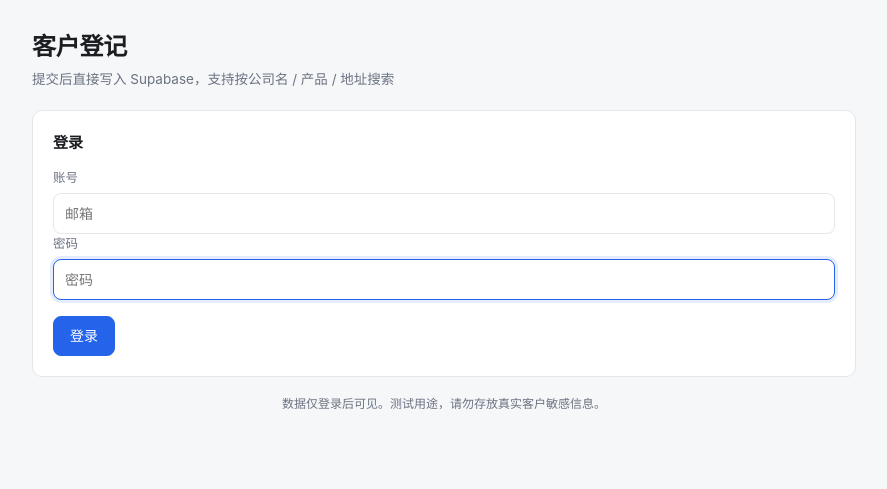
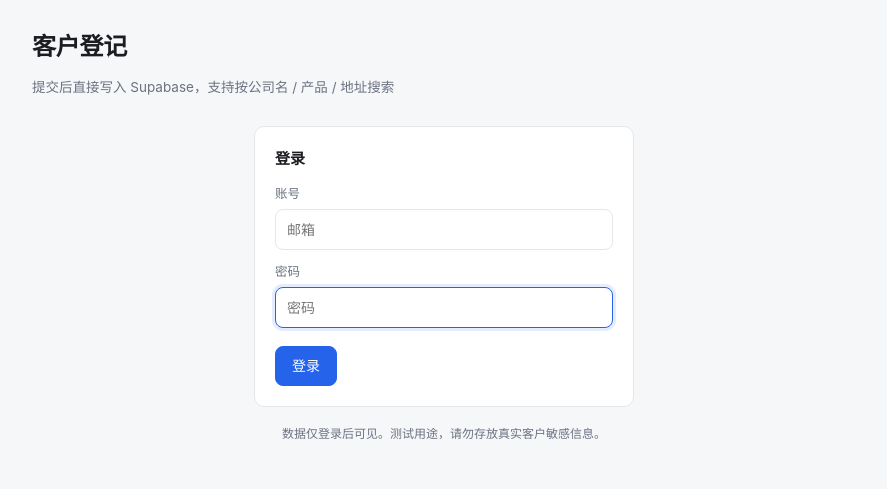
Before and after one commit to PengyuanBruce/crm-test, a plain HTML site: page index.html in a window 1280 px wide. Shown: the whole page, without its empty margins (196-1083 px from the left). Drawn offline with nearby package versions, Linux system fonts and the light colour scheme.

Commit message:
feat: 增加登录门禁（Supabase Auth 单账号），数据权限收紧为 authenticated

```diff
--- a/style.css
+++ b/style.css
@@ -24,8 +24,33 @@ body {
 
 .wrap { max-width: 860px; margin: 0 auto; padding: 28px 18px 60px; }
 
+[hidden] { display: none !important; }
+
+.head-row {
+  display: flex;
+  align-items: center;
+  justify-content: space-between;
+  gap: 12px;
+}
+
 .head h1 { margin: 0 0 4px; font-size: 24px; font-weight: 600; letter-spacing: -.01em; }
-.sub { margin: 0 0 20px; color: var(--muted); font-size: 13.5px; }
+.sub { margin: 8px 0 20px; color: var(--muted); font-size: 13.5px; }
+
+.login-card {
+  max-width: 380px;
+  margin: 28px auto;
+}
+
+.login-card .field + .field { margin-top: 12px; }
+.login-card .actions { margin-top: 18px; }
+
+.btn-ghost {
+  background: transparent;
+  border-color: transparent;
+  color: var(--muted);
+  padding: 6px 10px;
+}
+.btn-ghost:hover:not(:disabled) { background: #eceef2; }
 
 .card {
   background: var(--card);
```
